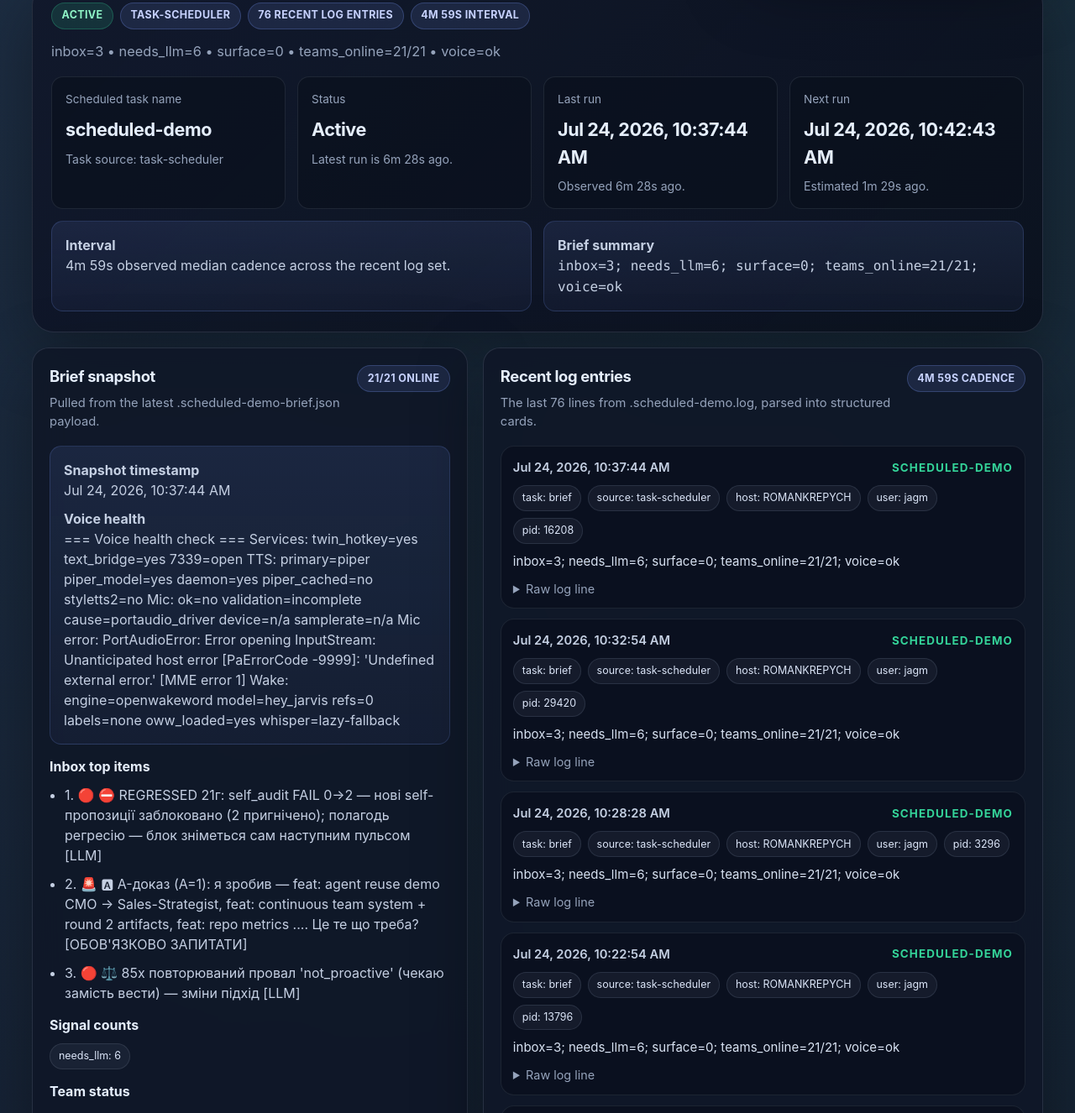
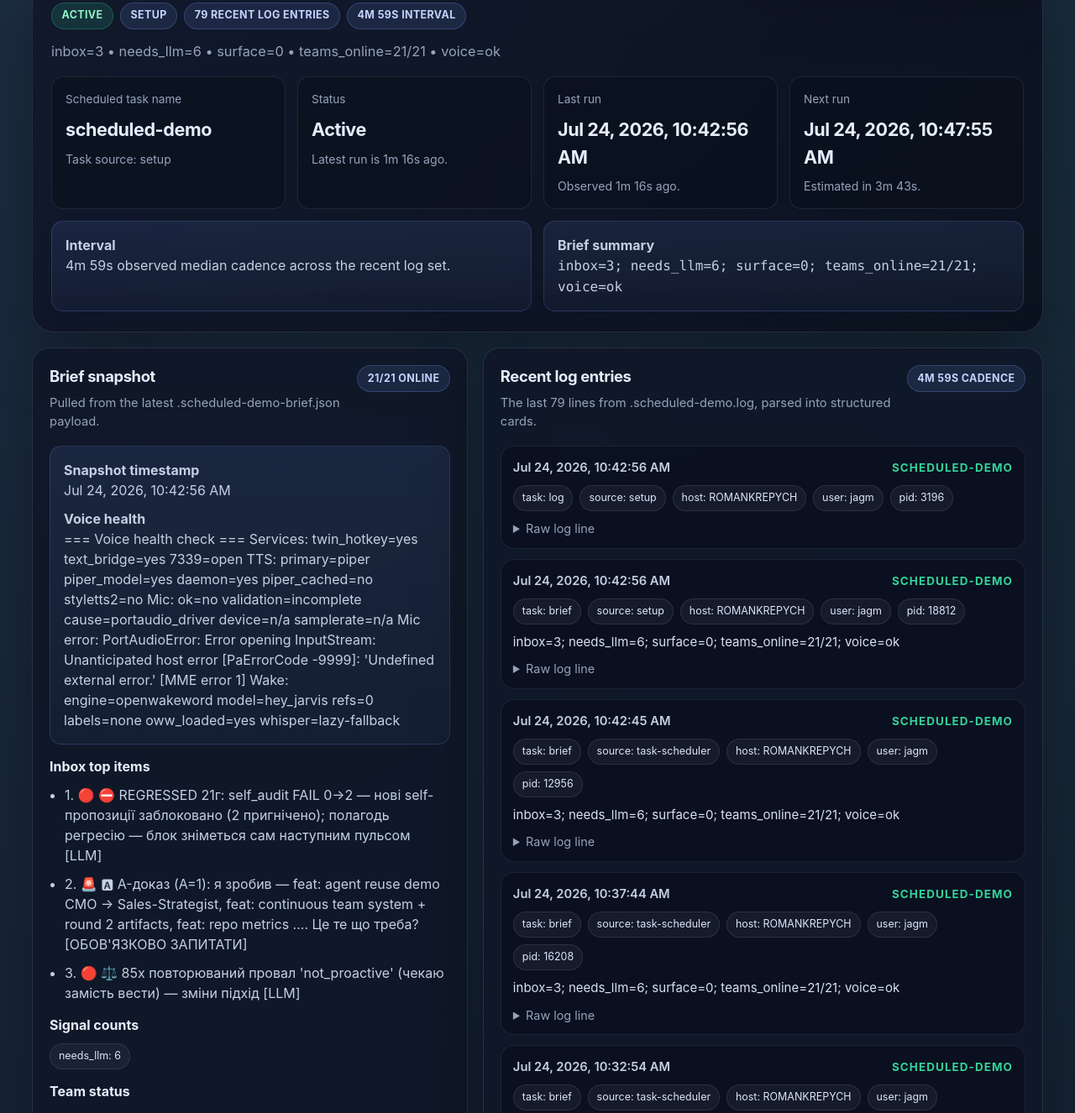
Before and after one commit to jagmstar/letta-features-company, a plain HTML site: page dashboard/index.html in a window 1280 px wide. Shown: the part 289-1615 px from the top of the page at 84% size. Drawn offline with Linux system fonts and the light colour scheme.

Commit message:
deploy: fresh dashboard from live data
Role: devops-engineer (was sales-engineer)

```diff
--- a/dashboard/index.html
+++ b/dashboard/index.html
@@ -286,7 +286,7 @@
         </div>
         <div>
           <div class="header-card__label">Generated at</div>
-          <div class="header-card__meta js-local-time" datetime="2026-07-24T10:40:35.342395+00:00" data-iso="2026-07-24T10:40:35.342395+00:00">2026-07-24 10:40:35 UTC</div>
+          <div class="header-card__meta js-local-time" datetime="2026-07-24T10:43:52.932024+00:00" data-iso="2026-07-24T10:43:52.932024+00:00">2026-07-24 10:43:52 UTC</div>
         </div>
         <div>
           <div class="header-card__label">Data sources</div>
@@ -298,8 +298,8 @@
     <section class="hero">
       <div class="chips" aria-label="summary tags">
         <span class="badge badge--good">Active</span>
-        <span class="badge badge--neutral">task-scheduler</span>
-        <span class="badge badge--neutral">76 recent log entries</span>
+        <span class="badge badge--neutral">setup</span>
+        <span class="badge badge--neutral">79 recent log entries</span>
         <span class="badge badge--neutral">4m 59s interval</span>
       </div>
       <p class="subtitle" style="margin-top: 14px; font-size: 1.02rem;">
@@ -309,22 +309,22 @@
         <article class="metric">
           <div class="metric__label">Scheduled task name</div>
           <div class="metric__value">scheduled-demo</div>
-          <div class="metric__detail">Task source: task-scheduler</div>
+          <div class="metric__detail">Task source: setup</div>
         </article>
         <article class="metric">
           <div class="metric__label">Status</div>
           <div class="metric__value">Active</div>
-          <div class="metric__detail">Latest run is <span class="js-relative" data-iso="2026-07-24T10:37:44+00:00">2m 51s ago</span>.</div>
+          <div class="metric__detail">Latest run is <span class="js-relative" data-iso="2026-07-24T10:42:56+00:00">56s ago</span>.</div>
         </article>
         <article class="metric">
           <div class="metric__label">Last run</div>
-          <div class="metric__value js-local-time" datetime="2026-07-24T10:37:44+00:00" data-iso="2026-07-24T10:37:44+00:00">2026-07-24 10:37:44 UTC</div>
-          <div class="metric__detail">Observed <span class="js-relative" data-iso="2026-07-24T10:37:44+00:00">2m 51s ago</span>.</div>
+          <div class="metric__value js-local-time" datetime="2026-07-24T10:42:56+00:00" data-iso="2026-07-24T10:42:56+00:00">2026-07-24 10:42:56 UTC</div>
+          <div class="metric__detail">Observed <span class="js-relative" data-iso="2026-07-24T10:42:56+00:00">56s ago</span>.</div>
         </article>
         <article class="metric">
           <div class="metric__label">Next run</div>
-          <div class="metric__value js-local-time" datetime="2026-07-24T10:42:43+00:00" data-iso="2026-07-24T10:42:43+00:00">2026-07-24 10:42:43 UTC</div>
-          <div class="metric__detail">Estimated <span class="js-relative" data-iso="2026-07-24T10:42:43+00:00">in 2m 7s</span>.</div>
+          <div class="metric__value js-local-time" datetime="2026-07-24T10:47:55+00:00" data-iso="2026-07-24T10:47:55+00:00">2026-07-24 10:47:55 UTC</div>
+          <div class="metric__detail">Estimated <span class="js-relative" data-iso="2026-07-24T10:47:55+00:00">in 4m 2s</span>.</div>
         </article>
       </div>
       <div class="stat-grid" style="margin-top: 14px;">
@@ -351,7 +351,7 @@
         <div class="panel__body stack">
           <div class="summary-box">
             <div><strong>Snapshot timestamp</strong></div>
-            <div class="js-local-time" datetime="2026-07-24T10:37:44Z" data-iso="2026-07-24T10:37:44Z">2026-07-24T10:37:44+00:00</div>
+            <div class="js-local-time" datetime="2026-07-24T10:42:56Z" data-iso="2026-07-24T10:42:56Z">2026-07-24T10:42:56+00:00</div>
             <div style="margin-top: 10px;"><strong>Voice health</strong></div>
             <div>=== Voice health check ===
 Services: twin_hotkey=yes text_bridge=yes 7339=open
@@ -489,13 +489,49 @@ Wake: engine=openwakeword model=hey_jarvis refs=0 labels=none oww_loaded=yes whi
         <div class="panel__head">
           <div>
             <h2 class="panel__title">Recent log entries</h2>
-            <p class="panel__description">The last 76 lines from .scheduled-demo.log, parsed into structured cards.</p>
+            <p class="panel__description">The last 79 lines from .scheduled-demo.log, parsed into structured cards.</p>
           </div>
           <span class="badge badge--neutral">4m 59s cadence</span>
         </div>
         <div class="panel__body">
           <ul class="log-list">
             <li class="log-item">
+              <div class="log-item__top">
+                <time class="log-time js-local-time" datetime="2026-07-24T10:42:56+00:00" data-iso="2026-07-24T10:42:56+00:00">2026-07-24 10:42:56 UTC</time>
+                <span class="log-schedule">scheduled-demo</span>
+              </div>
+              <div class="log-tags"><span class="chip">task: log</span><span class="chip">source: setup</span><span class="chip">host: ROMANKREPYCH</span><span class="chip">user: jagm</span><span class="chip">pid: 3196</span></div>
+
+              <details class="raw-details">
+                <summary>Raw log line</summary>
+                <code>2026-07-24T10:42:56+00:00 scheduled-demo task=log source=setup host=ROMANKREPYCH user=jagm pid=3196</code>
+              </details>
+            </li>
+<li class="log-item">
+              <div class="log-item__top">
+                <time class="log-time js-local-time" datetime="2026-07-24T10:42:56+00:00" data-iso="2026-07-24T10:42:56+00:00">2026-07-24 10:42:56 UTC</time>
+                <span class="log-schedule">scheduled-demo</span>
+              </div>
+              <div class="log-tags"><span class="chip">task: brief</span><span class="chip">source: setup</span><span class="chip">host: ROMANKREPYCH</span><span class="chip">user: jagm</span><span class="chip">pid: 18812</span></div>
+              <div class="log-detail">inbox=3; needs_llm=6; surface=0; teams_online=21/21; voice=ok</div>
+              <details class="raw-details">
+                <summary>Raw log line</summary>
+                <code>2026-07-24T10:42:56+00:00 scheduled-demo task=brief source=setup host=ROMANKREPYCH user=jagm pid=18812 detail=inbox=3; needs_llm=6; surface=0; teams_online=21/21; voice=ok</code>
+              </details>
+            </li>
+<li class="log-item">
+              <div class="log-item__top">
+                <time class="log-time js-local-time" datetime="2026-07-24T10:42:45+00:00" data-iso="2026-07-24T10:42:45+00:00">2026-07-24 10:42:45 UTC</time>
+                <span class="log-schedule">scheduled-demo</span>
+              </div>
+              <div class="log-tags"><span class="chip">task: brief</span><span class="chip">source: task-scheduler</span><span class="chip">host: ROMANKREPYCH</span><span class="chip">user: jagm</span><span class="chip">pid: 12956</span></div>
+              <div class="log-detail">inbox=3; needs_llm=6; surface=0; teams_online=21/21; voice=ok</div>
+              <details class="raw-details">
+                <summary>Raw log line</summary>
+                <code>2026-07-24T10:42:45+00:00 scheduled-demo task=brief source=task-scheduler host=ROMANKREPYCH user=jagm pid=12956 detail=inbox=3; needs_llm=6; surface=0; teams_online=21/21; voice=ok</code>
+              </details>
+            </li>
+<li class="log-item">
               <div class="log-item__top">
                 <time class="log-time js-local-time" datetime="2026-07-24T10:37:44+00:00" data-iso="2026-07-24T10:37:44+00:00">2026-07-24 10:37:44 UTC</time>
                 <span class="log-schedule">scheduled-demo</span>
```
